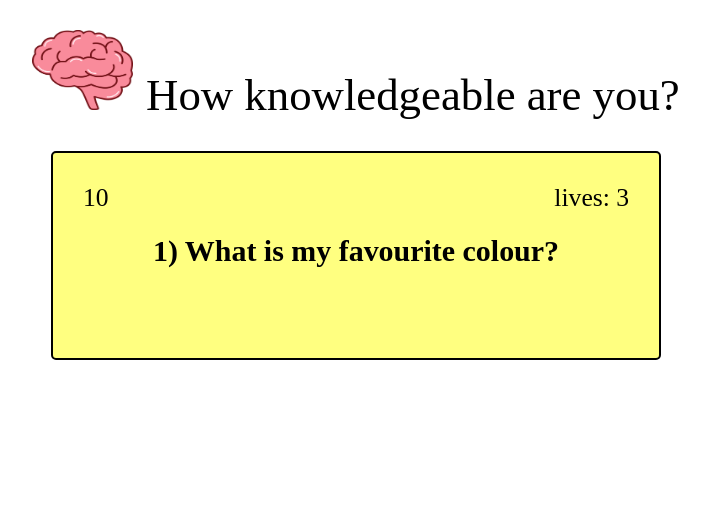
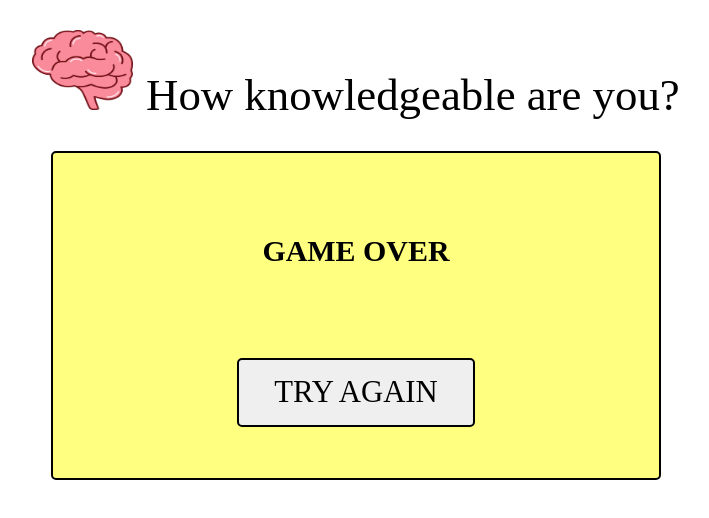
Before and after one commit to isabellaobrien/quiz, a plain HTML site: page index.html in a window 1280 px wide. Shown: the whole page, without its empty margins (284-993 px from the left). Drawn offline with Linux system fonts and the light colour scheme; a web font is replaced by a local one.

Commit message:
style game-over page

```diff
--- a/assets/css/style.css
+++ b/assets/css/style.css
@@ -46,8 +46,9 @@
     font-size: 120%;
     text-transform: uppercase;
 }
-#start-btn-container{
+.btn-container{
     text-align: center;
+    padding-top: 5%;
 }
 
 /* quiz page */
--- a/index.html
+++ b/index.html
@@ -17,7 +17,7 @@
         <div id="intro">
             <h3>Welcome to the quiz!</h3>
         </div>
-        <div id="start-btn-container">
+        <div class="btn-container">
             <button class="btn" id="start-button" aria-label="click this button to start the quiz">
                 Start
             </button>
@@ -27,7 +27,7 @@
     <!-- quiz page -->
 
     <!-- question -->
-    <div class="question-section game-area">
+    <div class="question-section game-area hide">
             <div id="timer">
                 <span>10</span>
             </div>
@@ -48,14 +48,22 @@
             <div class="answer-containers">
                 <button class="answer-button" id="answer 4">answer 4</button>
             </div>
+            <div class="btn-container hide">
+                <button class="btn" id="next-button" aria-label="click this button to start the quiz">
+                    next
+                </button>
+            </div>
+
 
         </div>
     </div>
 
     <!-- game over page -->
-    <div class="gameover-section  hide">
+    <div class="gameover-section game-area">
         <h3 id="game-over">GAME OVER</h3>
-        <button class="btn" id="try-again-button">try again</button>
+        <div class="btn-container">
+            <button class="btn" id="try-again-button">try again</button>
+        </div>
     </div>
 
     <!-- finishing page -->
```
